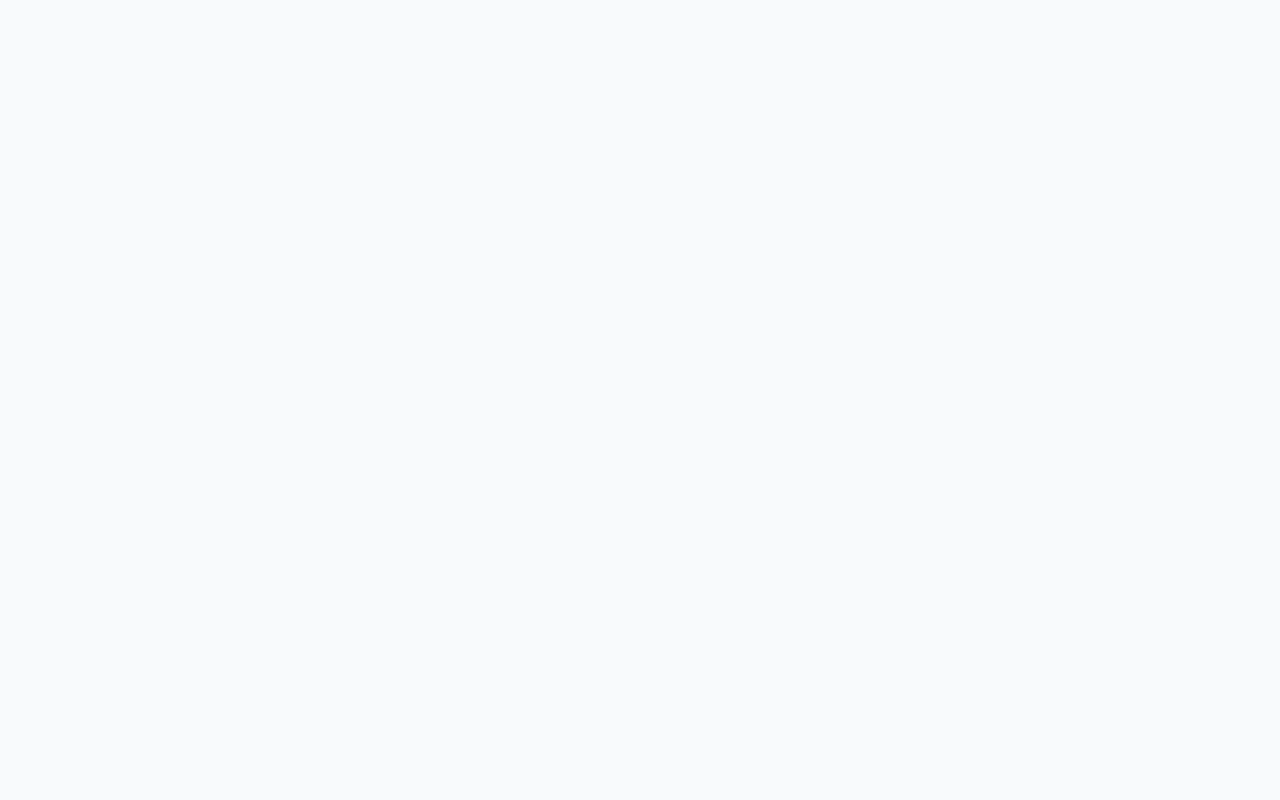
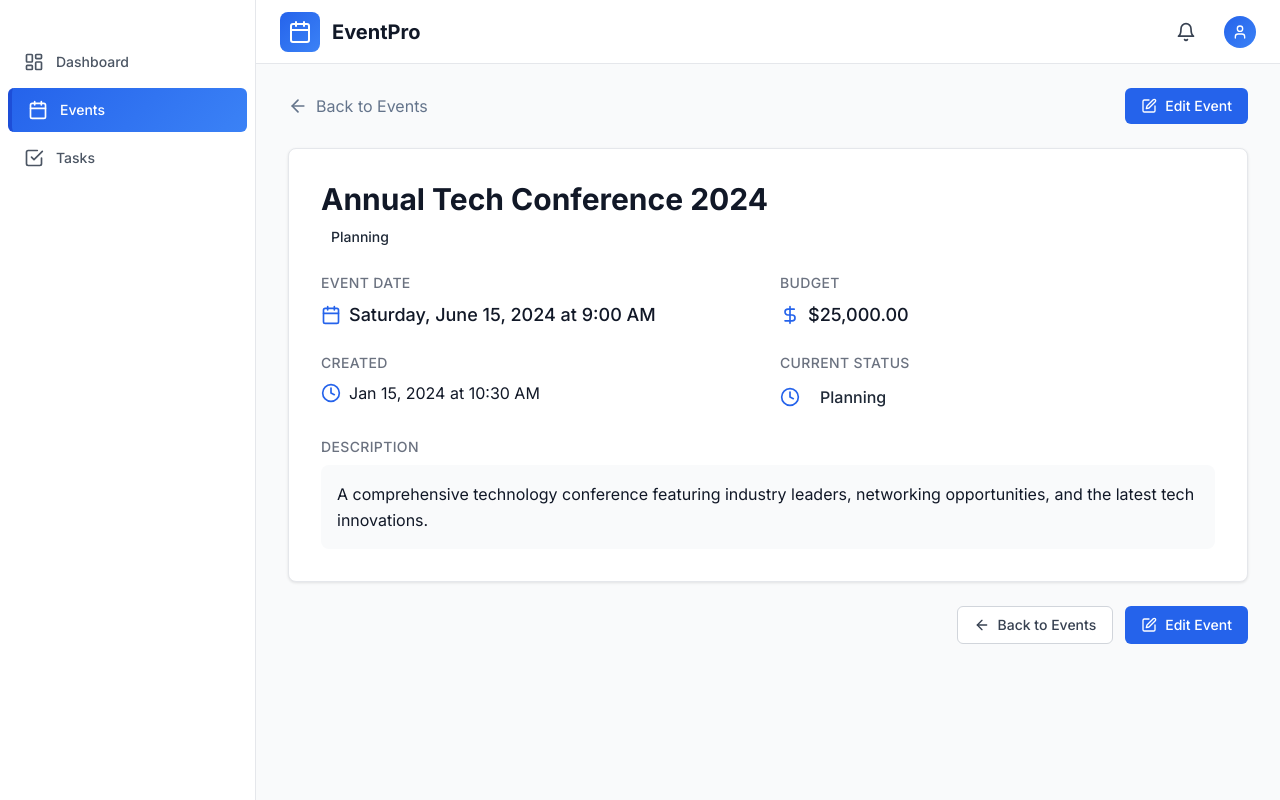
Before and after one commit to apper-apps/odyssey-eventpro-block, a React (Vite) app: page /events/1 in a window 1280 px wide. Before the commit this address had no page. Built offline with nearby package versions, Linux system fonts and the light colour scheme.

Commit message:
Add detailed event view pages with clickable navigation from events table

```diff
--- a/src/App.jsx
+++ b/src/App.jsx
@@ -4,16 +4,17 @@ import { ToastContainer } from "react-toastify";
 import Layout from "@/components/organisms/Layout";
 import Dashboard from "@/components/pages/Dashboard";
 import Events from "@/components/pages/Events";
+import EventDetails from "@/components/pages/EventDetails";
 import Tasks from "@/components/pages/Tasks";
-
 function App() {
   return (
     <BrowserRouter>
       <div className="App">
-        <Routes>
+<Routes>
           <Route path="/" element={<Layout />}>
             <Route index element={<Dashboard />} />
             <Route path="events" element={<Events />} />
+            <Route path="events/:id" element={<EventDetails />} />
             <Route path="tasks" element={<Tasks />} />
           </Route>
         </Routes>
--- a/src/components/organisms/EventsTable.jsx
+++ b/src/components/organisms/EventsTable.jsx
@@ -1,9 +1,9 @@
 import React from "react";
+import { Link } from "react-router-dom";
 import Badge from "@/components/atoms/Badge";
 import Button from "@/components/atoms/Button";
 import ApperIcon from "@/components/ApperIcon";
 import { format } from "date-fns";
-
 const EventsTable = ({ events, onDelete }) => {
   const getStatusVariant = (status) => {
     switch (status) {
@@ -52,12 +52,15 @@ const EventsTable = ({ events, onDelete }) => {
           </thead>
           <tbody className="bg-white divide-y divide-gray-200">
             {events.map((event) => (
-              <tr key={event.Id} className="hover:bg-gray-50 transition-colors duration-150">
+<tr key={event.Id} className="hover:bg-gray-50 transition-colors duration-150">
                 <td className="px-6 py-4 whitespace-nowrap">
                   <div>
-                    <div className="text-sm font-medium text-gray-900">
+                    <Link
+                      to={`/events/${event.Id}`}
+                      className="text-sm font-medium text-primary hover:text-accent transition-colors cursor-pointer"
+                    >
                       {event.title}
-                    </div>
+                    </Link>
                     <div className="text-sm text-gray-500 truncate max-w-xs">
                       {event.description}
                     </div>
--- /dev/null
+++ b/src/components/pages/EventDetails.jsx
@@ -0,0 +1,200 @@
+import React, { useState, useEffect } from "react";
+import { useParams, useNavigate, Link } from "react-router-dom";
+import Button from "@/components/atoms/Button";
+import Card from "@/components/atoms/Card";
+import Badge from "@/components/atoms/Badge";
+import Loading from "@/components/ui/Loading";
+import Error from "@/components/ui/Error";
+import ApperIcon from "@/components/ApperIcon";
+import eventService from "@/services/api/eventService";
+import { format } from "date-fns";
+import { toast } from "react-toastify";
+
+const EventDetails = () => {
+  const { id } = useParams();
+  const navigate = useNavigate();
+  const [event, setEvent] = useState(null);
+  const [loading, setLoading] = useState(true);
+  const [error, setError] = useState("");
+
+  const loadEvent = async () => {
+    try {
+      setLoading(true);
+      setError("");
+      const eventData = await eventService.getById(parseInt(id));
+      setEvent(eventData);
+    } catch (err) {
+      setError("Failed to load event details");
+      console.error("Event details error:", err);
+    } finally {
+      setLoading(false);
+    }
+  };
+
+  useEffect(() => {
+    if (id) {
+      loadEvent();
+    }
+  }, [id]);
+
+  const getStatusVariant = (status) => {
+    switch (status) {
+      case "Active":
+        return "success";
+      case "Planning":
+        return "warning";
+      case "Completed":
+        return "info";
+      case "Cancelled":
+        return "error";
+      default:
+        return "secondary";
+    }
+  };
+
+  const formatCurrency = (amount) => {
+    return new Intl.NumberFormat("en-US", {
+      style: "currency",
+      currency: "USD",
+    }).format(amount);
+  };
+
+  const handleEdit = () => {
+    toast.info("Edit functionality will be implemented soon");
+  };
+
+  if (loading) return <Loading />;
+  if (error) return <Error message={error} onRetry={loadEvent} />;
+  if (!event) return <Error message="Event not found" onRetry={() => navigate("/events")} />;
+
+  return (
+    <div className="space-y-6">
+      {/* Header */}
+      <div className="flex flex-col sm:flex-row sm:items-center sm:justify-between gap-4">
+        <div className="flex items-center gap-4">
+          <Link
+            to="/events"
+            className="flex items-center text-secondary hover:text-primary transition-colors"
+          >
+            <ApperIcon name="ArrowLeft" className="h-5 w-5 mr-2" />
+            Back to Events
+          </Link>
+        </div>
+        <Button onClick={handleEdit} className="sm:w-auto">
+          <ApperIcon name="Edit" className="h-4 w-4 mr-2" />
+          Edit Event
+        </Button>
+      </div>
+
+      {/* Event Details Card */}
+      <Card className="p-6 sm:p-8">
+        <div className="space-y-6">
+          {/* Title and Status */}
+          <div className="flex flex-col sm:flex-row sm:items-start sm:justify-between gap-4">
+            <div className="flex-1">
+              <h1 className="text-2xl sm:text-3xl font-bold text-gray-900 mb-2">
+                {event.title}
+              </h1>
+              <div className="flex items-center gap-2">
+                <Badge variant={getStatusVariant(event.status)} className="text-sm">
+                  {event.status}
+                </Badge>
+              </div>
+            </div>
+          </div>
+
+          {/* Event Information Grid */}
+          <div className="grid grid-cols-1 md:grid-cols-2 gap-6">
+            {/* Date */}
+            <div className="space-y-2">
+              <h3 className="text-sm font-medium text-gray-500 uppercase tracking-wide">
+                Event Date
+              </h3>
+              <div className="flex items-center gap-2 text-gray-900">
+                <ApperIcon name="Calendar" className="h-5 w-5 text-primary" />
+                <span className="text-lg font-medium">
+                  {format(new Date(event.date), "EEEE, MMMM dd, yyyy 'at' h:mm a")}
+                </span>
+              </div>
+            </div>
+
+            {/* Budget */}
+            <div className="space-y-2">
+              <h3 className="text-sm font-medium text-gray-500 uppercase tracking-wide">
+                Budget
+              </h3>
+              <div className="flex items-center gap-2 text-gray-900">
+                <ApperIcon name="DollarSign" className="h-5 w-5 text-primary" />
+                <span className="text-lg font-medium">
+                  {formatCurrency(event.budget)}
+                </span>
+              </div>
+            </div>
+
+            {/* Creation Date */}
+            <div className="space-y-2">
+              <h3 className="text-sm font-medium text-gray-500 uppercase tracking-wide">
+                Created
+              </h3>
+              <div className="flex items-center gap-2 text-gray-900">
+                <ApperIcon name="Clock" className="h-5 w-5 text-primary" />
+                <span className="text-base">
+                  {format(new Date(event.createdAt), "MMM dd, yyyy 'at' h:mm a")}
+                </span>
+              </div>
+            </div>
+
+            {/* Status Details */}
+            <div className="space-y-2">
+              <h3 className="text-sm font-medium text-gray-500 uppercase tracking-wide">
+                Current Status
+              </h3>
+              <div className="flex items-center gap-2">
+                <ApperIcon
+                  name={
+                    event.status === "Active" ? "CheckCircle" :
+                    event.status === "Planning" ? "Clock" :
+                    event.status === "Completed" ? "CheckCircle2" :
+                    "XCircle"
+                  }
+                  className="h-5 w-5 text-primary"
+                />
+                <Badge variant={getStatusVariant(event.status)} className="text-base px-3 py-1">
+                  {event.status}
+                </Badge>
+              </div>
+            </div>
+          </div>
+
+          {/* Description */}
+          <div className="space-y-2">
+            <h3 className="text-sm font-medium text-gray-500 uppercase tracking-wide">
+              Description
+            </h3>
+            <div className="bg-gray-50 rounded-lg p-4">
+              <p className="text-gray-900 leading-relaxed whitespace-pre-wrap">
+                {event.description || "No description provided."}
+              </p>
+            </div>
+          </div>
+        </div>
+      </Card>
+
+      {/* Action Buttons */}
+      <div className="flex flex-col sm:flex-row gap-3 sm:justify-end">
+        <Link to="/events">
+          <Button variant="outline" className="w-full sm:w-auto">
+            <ApperIcon name="ArrowLeft" className="h-4 w-4 mr-2" />
+            Back to Events
+          </Button>
+        </Link>
+        <Button onClick={handleEdit} className="w-full sm:w-auto">
+          <ApperIcon name="Edit" className="h-4 w-4 mr-2" />
+          Edit Event
+        </Button>
+      </div>
+    </div>
+  );
+};
+
+export default EventDetails;
--- a/src/components/pages/Events.jsx
+++ b/src/components/pages/Events.jsx
@@ -1,4 +1,5 @@
 import React, { useState, useEffect } from "react";
+import { Link } from "react-router-dom";
 import Button from "@/components/atoms/Button";
 import SearchBar from "@/components/molecules/SearchBar";
 import EventsTable from "@/components/organisms/EventsTable";
@@ -9,7 +10,6 @@ import Empty from "@/components/ui/Empty";
 import ApperIcon from "@/components/ApperIcon";
 import eventService from "@/services/api/eventService";
 import { toast } from "react-toastify";
-
 const Events = () => {
   const [events, setEvents] = useState([]);
   const [filteredEvents, setFilteredEvents] = useState([]);
```
